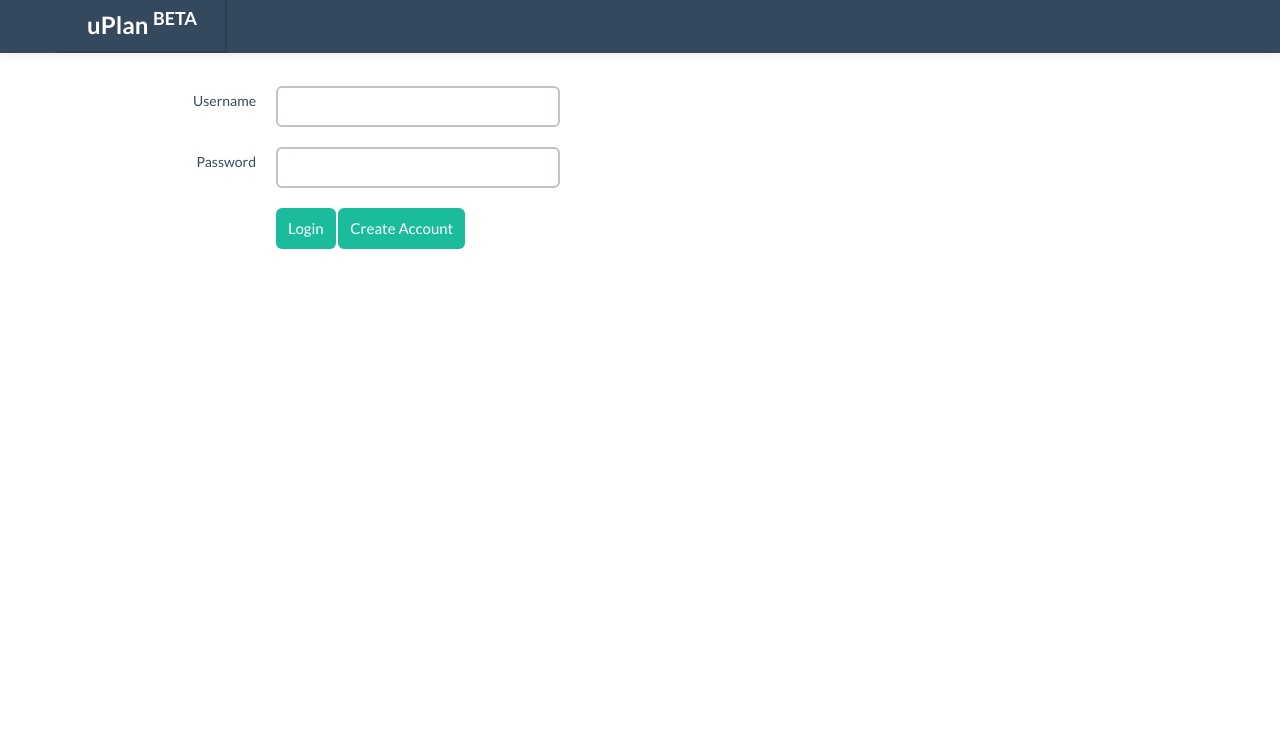
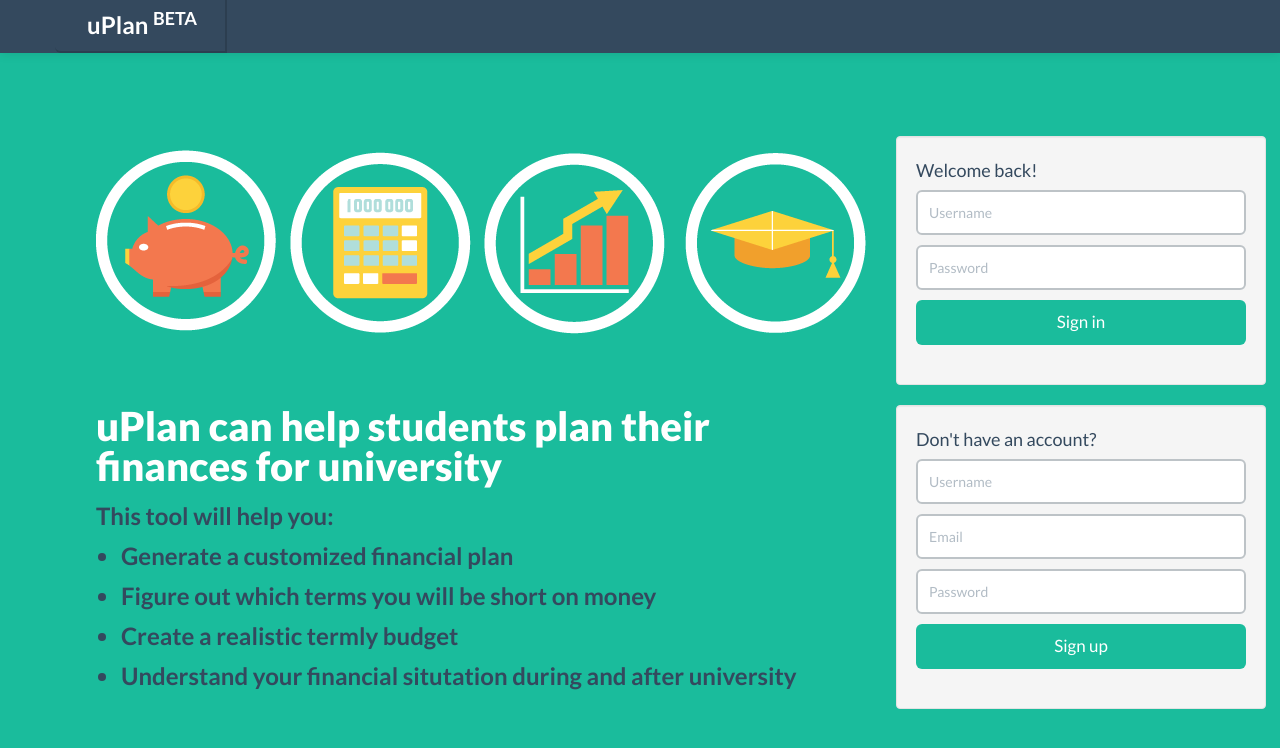
Before and after one commit to SteveXian/budget_app, a Django app: page /login/ in a window 1280 px wide. Shown: the top 748 px of the page. Run offline with Django 3.2, Linux system fonts and the light colour scheme; some libraries are stand-ins or nearby versions.

Commit message:
added login page

```diff
--- a/budget/aux.py
+++ b/budget/aux.py
@@ -15,6 +15,12 @@ EXAMPLE = [
     { 'income': True, 'program': 'default', 'label': 'Salary', 'year': 5, 'coop': False, 'amount': 0},
     { 'income': True, 'program': 'default', 'label': 'Salary', 'year': 5, 'coop': True, 'amount': 16000},
 ]
+
+def sanitize_decimal(amount):
+    for char in ['$', ',', ' ']:
+        amount = amount.replace(char, "")
+    return amount
+
 
 # []
 #
--- a/budget/models.py
+++ b/budget/models.py
@@ -14,6 +14,7 @@ class BudgetUser(models.Model):
     user_id = models.IntegerField(null=False)
     start_year = models.IntegerField()
     end_year = models.IntegerField()
+    tuition = models.DecimalField(max_digits=19, decimal_places=2)
     saved = models.DecimalField(max_digits=19, decimal_places=2)
     owned = models.DecimalField(max_digits=19, decimal_places=2)
     program_length = models.IntegerField()
--- a/budget/templates/base.html
+++ b/budget/templates/base.html
@@ -17,7 +17,7 @@
   <title>{% block title %}{% endblock %}</title>
   {% block head %}{% endblock %}
 </head>
-<body>
+<body style="{% block body %}{% endblock %}">
 
     <div class="navbar navbar-inverse navbar-fixed-top">
       <div class="navbar-inner">
@@ -31,9 +31,6 @@
               </li>
               <li class="{% block tracking %}{% endblock %}">
                 <a href="/tracking/">Tracking</a>
-              </li>
-              <li class="{% block user_edit %}{% endblock %}">
-                <a href="/user/edit/">Edit User</a>
               </li>
             </ul>
             {% endif %}
--- a/budget/templates/login.html
+++ b/budget/templates/login.html
@@ -1,36 +1,47 @@
 {% extends "base.html" %}
 
 {% block title %} User Login {% endblock %}
+{% block body %} background-color:#1ABC9C; {% endblock %}
 {% block content %}
 <br />
 <br />
 <div class="container">
-<form class="form-horizontal" action='/login_auth/' method="POST">
-    <div class="control-group">
-    <!-- Username -->
-        <label class="control-label"  for="username">Username</label>
-        <div class="controls">
-            <input type="text" id="username" name="username" placeholder="" class="input-xlarge">
-        </div>
-  </div>
+<div class="row">
+    <div class="span8" style="padding-top:30px;">
+      <img src="/static/budget/img/uplan_home.png" />
+      <h1 style="color:white;font-size:40px;"> uPlan can help students plan their finances for university</h1>
+      <h3> This tool will help you:
+      <ul>
+        <li style="line-height:40px;">Generate a customized financial plan</li>
+        <li style="line-height:40px;">Figure out which terms you will be short on money </li>
+        <li style="line-height:40px;">Create a realistic termly budget</li>
+        <li style="line-height:40px;"> Understand your financial situtation during and after university </li>
+      </ul></h3>
+    </div>
+    <div class="span4" style="margin-top:50px;">
+      <div class="well">
+        <h4>Welcome back!</h4>
+        <form>
+          <fieldset>
+            <input type="text" class="input-block-level" style="height:45px;" placeholder="Username">
+            <input type="password" class="input-block-level" style="height:45px;"placeholder="Password">
+            <button type="submit" class="btn btn-primary btn-block btn-large">Sign in</button>
+          </fieldset>
+        </form>
+      </div>
 
-    <div class="control-group">
-        <label class="control-label" for="password">Password</label>
-        <div class="controls">
-            <input type="password" id="password" name="password" placeholder="" class="input-xlarge">
-            {% if error %}
-            <span style="color:red;">{{error}}</span>
-            {% endif %}
-        </div>
+      <div class="well">
+        <h4>Don't have an account?</h4>
+        <form>
+          <fieldset>
+            <input type="text" class="input-block-level" style="height:45px;"placeholder="Username">
+            <input type="text" class="input-block-level" style="height:45px;"placeholder="Email">
+            <input type="password" class="input-block-level" style="height:45px;"placeholder="Password">
+            <button type="submit" class="btn btn-primary btn-block btn-large">Sign up</button>
+          <fieldset>
+        </form>
+      </div>
     </div>
-
-    <div class="control-group">
-        <div class="controls">
-            <button class="btn btn-primary">Login</button>
-            <a class="btn btn-primary" href="/new_user/">Create Account </a>
-        </div>
-    </div>
-</form>
 </div>
-
+</div>
 {% endblock %}
--- a/budget/templates/tracking.html
+++ b/budget/templates/tracking.html
@@ -101,7 +101,7 @@
                 <input type="text" id="amount" name="amount" placeholder="Amount" class="input-small"></input>
             </div>
             <div class="span2">
-                <button class="btn btn-success">Add Item</button>
+                <button class="btn btn-primary">Add Item</button>
             </div>
         </form>
     </div>
--- a/budget/templates/user.html
+++ b/budget/templates/user.html
@@ -10,9 +10,10 @@
 
 
 <div class="container">
-    <div class="alert alert-success">
+    <div class="alert">
         <a class="close" data-dismiss="alert">×</a>
-        <strong>Success!</strong> You have successfully done it.
+        <h4>This plan uses the typical costs of living in Waterloo. You can adjust any numbers by clicking on it. </h4>
+
     </div>
 <div class="row">
 <!--div class="span3 bordered">
--- a/budget/views.py
+++ b/budget/views.py
@@ -7,7 +7,7 @@ from django.contrib.auth import authenticate, login, logout
 from django.views.decorators.csrf import csrf_exempt
 from django.contrib.auth.models import User
 from budget.models import BudgetUser, BudgetPlanningData, BudgetTrackingData
-from budget.aux import format_data_for_view, initiate_user_preset_data, get_limits
+from budget.aux import format_data_for_view, initiate_user_preset_data, get_limits, sanitize_decimal
 from decimal import *
 import re
 
@@ -59,18 +59,14 @@ def user_update(request):
     else:
         user = BudgetUser()
 
-    length = int(request.POST['program_length'])
-    current = int(request.POST['current_year'])
-    sequence = ''
-    for year in range(current, length+1):
-        sequence += request.POST[str(year)+'_sequence']
-
     user.user_id = user_id
-    user.program_length = int(request.POST['program_length'])
+    user.start_year = int(request.POST['start_year'])
+    user.end_year = int(request.POST['end_year'])
+    user.tuition = Decimal(sanitize_decimal(request.POST['tuition']))
+    user.program_length = user.start_year - user.end_year
     user.current_year = int(request.POST['current_year'])
-    user.current_term = int(request.POST['current_term'])
     user.coop = request.POST['coop']
-    user.sequence = sequence
+    user.sequence = request.POST['sequence']
 
     user.save()
 
@@ -108,7 +104,7 @@ def planning_update(request):
                                             label = result.group('category'),
                                             year = result.group('year'),
                                             term = result.group('term'))
-    data.amount = Decimal(request.POST['value'].replace(",", ""))
+    data.amount = Decimal(sanitize_decimal(request.POST['value']))
     data.save()
     return HttpResponse('%.2f' % data.amount)
 
@@ -135,7 +131,7 @@ def tracking_add(request):
     data.description = str(request.POST['description'])
     data.year = int(budget_user.current_year)
     data.term = int(budget_user.current_term)
-    data.amount= Decimal(request.POST['amount'].replace(",", ""))
+    data.amount= Decimal(sanitize_decimal(request.POST['amount']))
     data.save()
     return redirect('/tracking/')
 
```
Also changed, not shown: budget/templates/intro.html (+60 -17 lines), budget/migrations/0015_auto__add_field_budgetuser_tuition.py (added), budget/static/budget/img/uplan_home.png (added), 1 other file.
